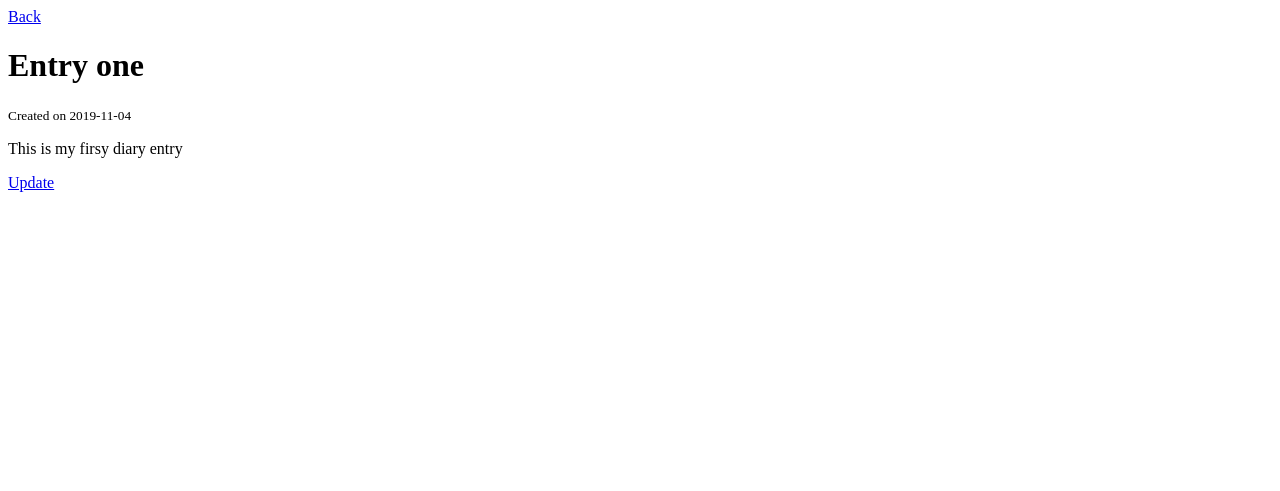
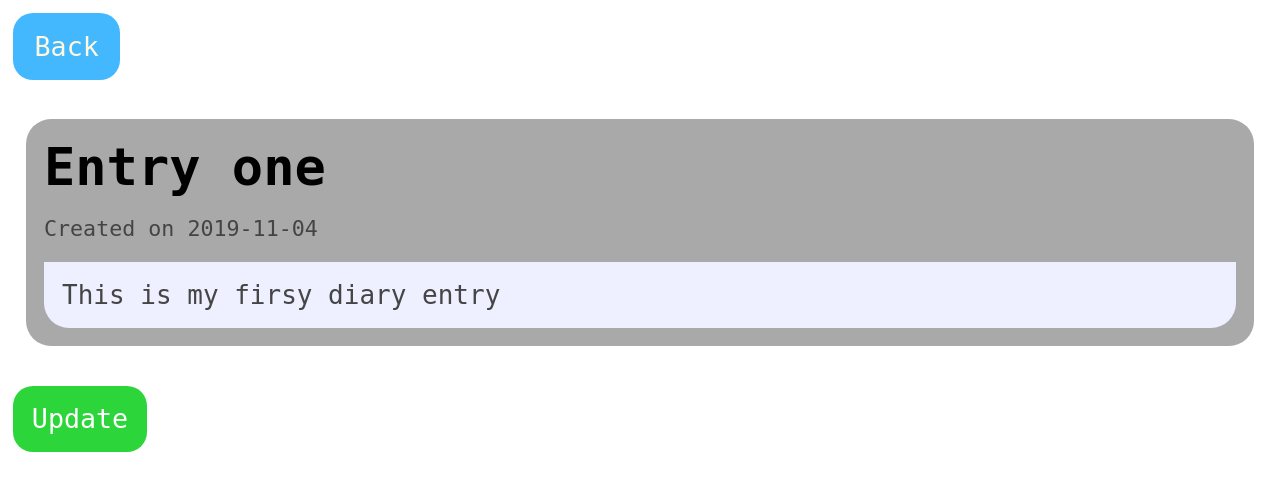
Before and after one commit to SanyaGandhi/Online-personal-diary, a PHP site: page /Online-personal-diary/posts/read_post.php?id=1 in a window 1280 px wide. Shown: the top 491 px of the page. Run offline with PHP 8.4, Linux system fonts and the light colour scheme; a user stored in the database is signed in; data comes from the database, SQL or seed files in the repository.

Commit message:
read post css done a bit

```diff
--- a/posts/read_post.php
+++ b/posts/read_post.php
@@ -27,19 +27,25 @@
     <meta charset="UTF-8">
     <meta name="viewport" content="width=device-width, initial-scale=1.0">
     <meta http-equiv="X-UA-Compatible" content="ie=edge">
-    <title>Document</title>
+    <link rel="stylesheet" href="read_style.css">
+    <title><?php echo $post['title']; ?></title>
 </head>
 <body>
 
 <div>
-	<a href="<?php echo ROOT_URL; ?>posts/show_user_posts.php">Back</a>
-    <h1><?php echo $post['title']; ?></h1>
+	<button class = "btn-grey"><a href="<?php echo ROOT_URL; ?>posts/show_user_posts.php" >Back</a></button>
+    <div class="main">
+        <h1><?php echo $post['title']; ?></h1>
+
     <small>Created on <?php echo $post['created_at']; ?></small>
-    <p><?php echo $post['entry']; ?></p>
+    <div class="entry">
+    <p><?php echo $post['entry'];?></p>
+    </div>
+    </div>
     <?php
         if($_SESSION['uid'] == $post['uid'])
         {
-            echo "<a href=update.php?id=". $post['pid']. ">Update</a>";
+            echo "<button class = 'btn-green'><a href=update.php?id=". $post['pid']. ">Update</a></button>";
         }
     ?>
 </div>
--- /dev/null
+++ b/posts/read_style.css
@@ -0,0 +1,106 @@
+* {
+    margin: 0;
+    padding: 0;
+    text-decoration: none;
+    font-family: monospace ;
+    box-sizing: border-box;
+}
+
+body {
+    min-height: 100vh;
+}
+
+.btn-grey{
+    margin: 1em;
+    text-decoration: none;
+    color: black;
+    height: 5em;
+    width: 8em;
+    text-align: center;
+    border-radius: 20px;
+    box-shadow: none;
+    -webkit-box-shadow: none;
+    background-color: #43B8FF;
+    border-style: none;
+}
+
+.btn-grey a{
+    text-decoration: none;
+    color: cornsilk;
+    font-size: 2em;
+    vertical-align: middle;
+    padding: 18px;
+    cursor: pointer;
+}
+
+.btn-grey:hover{
+    background-color: rgb(24, 155, 236);
+}
+a:link {
+    text-decoration: none;
+}
+
+a:visited {
+    text-decoration: none;
+}
+
+a:hover {
+    color: #ccc;
+    text-decoration: none;
+}
+
+a:active {
+    text-decoration: none;
+}
+
+.main {
+    margin: 1em;
+    font-size: 2em;
+    padding: 18px;
+    background-color: darkgray;
+    border-radius: 25px;
+    vertical-align: middle;
+}
+
+.main h1{
+    margin-bottom: 15px;
+}
+
+.main small{
+    color: #444444;
+}
+.main .entry {
+    margin-top: 20px;
+    background-color: #eeefff;
+    padding: 18px;
+    border-radius: 0px 0px 25px 25px;
+}
+.main .entry p{
+    color: #454545;
+}
+
+.btn-green{
+    margin: 1em;
+    text-decoration: none;
+    color: black;
+    height: 5em;
+    width: 10em;
+    text-align: center;
+    border-radius: 20px;
+    box-shadow: none;
+    -webkit-box-shadow: none;
+    background-color: rgb(44, 214, 58);
+    border-style: none;
+}
+.btn-green a{
+    text-decoration: none;
+    color: rgb(255, 255, 255);
+    font-size: 2em;
+    vertical-align: middle;
+    padding: 18px;
+    cursor: pointer;
+}
+
+.btn-green:hover{
+    background-color: rgb(24, 236, 105);
+}
```
